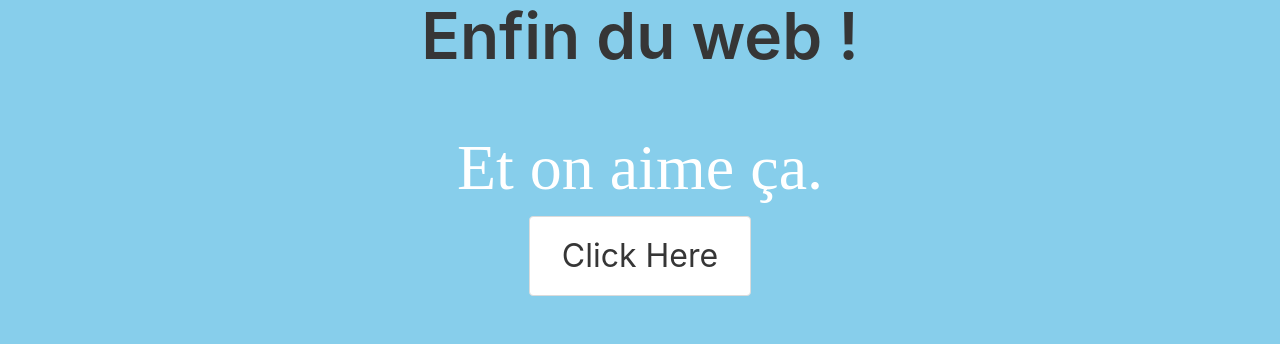
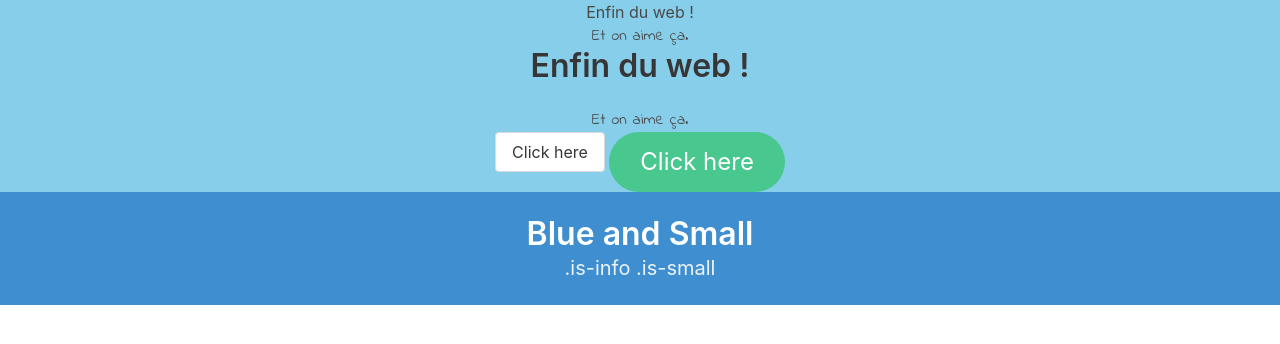
Before and after one commit to FrancoisCarlue/mon_site, a plain HTML site: page index.html in a window 1280 px wide. Drawn offline with nearby package versions, Linux system fonts and the light colour scheme.

Commit message:
Version du 04/10

```diff
--- a/index.html
+++ b/index.html
@@ -4,7 +4,7 @@
         <head>
             <meta charset="utf-8" />
             <title>Maison page</title>
-            <link href="./bulma-0.7.1/css/bulma.css"
+
             <link href="https://fonts.googleapis.com/css?family=Indie+Flower" rel="stylesheet">
 
             <style>
@@ -24,8 +24,38 @@
 
         </head>
         <body>
+            <h1>Enfin du web !</h1>
+            <p>Et on aime ça.</p>
+        </body>
+        </html>
+
+
+
+
+        <!doctype html>
+    <html>
+        <head>
+            <meta charset="utf-8" />
+            <title>Maison page</title>
+                        <link href="./bulma-0.7.1/css/bulma.css" rel="stylesheet">
+
+        </head>
+        <body>
             <h1 class="title">Enfin du web !</h1>
             <p>Et on aime ça.</p>
-            <button class="button">Click Here</button>
-        </body>
-        </html>
+                        <button class="button">Click here</button>
+                        <button class="button is-large is-success is-rounded">Click here</button>
+
+<section class="hero is-info is-small">
+<div class="hero-body">
+<div class="container">
+
+  <h1 class="title">Blue and Small</h1>
+  <h2 class="subtitle">.is-info .is-small</h2>
+
+</div>
+</div>
+</section>
+
+</body>
+</html>
```
